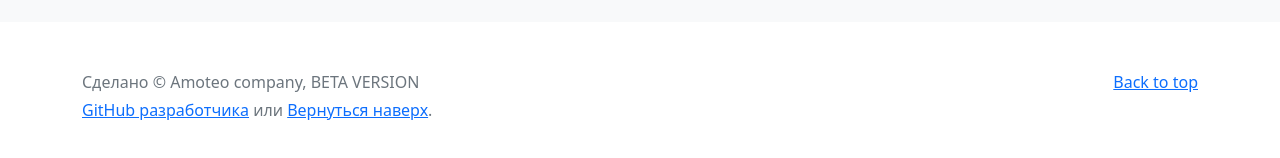
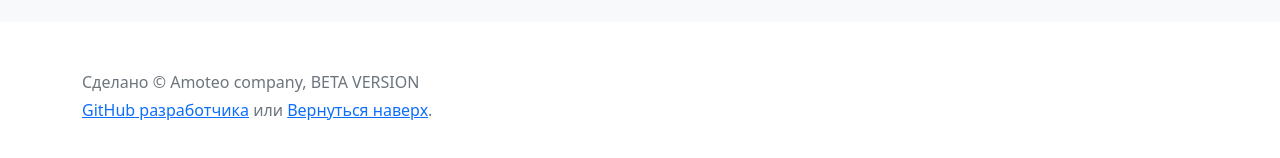
Before and after one commit to MoonFlower-by/home, a plain HTML site: page index.html in a window 1280 px wide. Shown: the part 1701-1859 px from the top of the page. Drawn offline with nearby package versions, Linux system fonts and the light colour scheme.

Commit message:
Update index.html

```diff
--- a/index.html
+++ b/index.html
@@ -181,9 +181,6 @@
   </div>
 <footer class="text-muted py-5">
   <div class="container">
-    <p class="float-end mb-1">
-      <a href="#">Back to top</a>
-    </p>
     <p class="mb-1">Сделано  © Amoteo company, BETA VERSION</p>
     <p class="mb-0"><a href="github.com/rubybo">GitHub разработчика</a> или <a href="/home">Вернуться наверх</a>.</p>
   </div>
```
